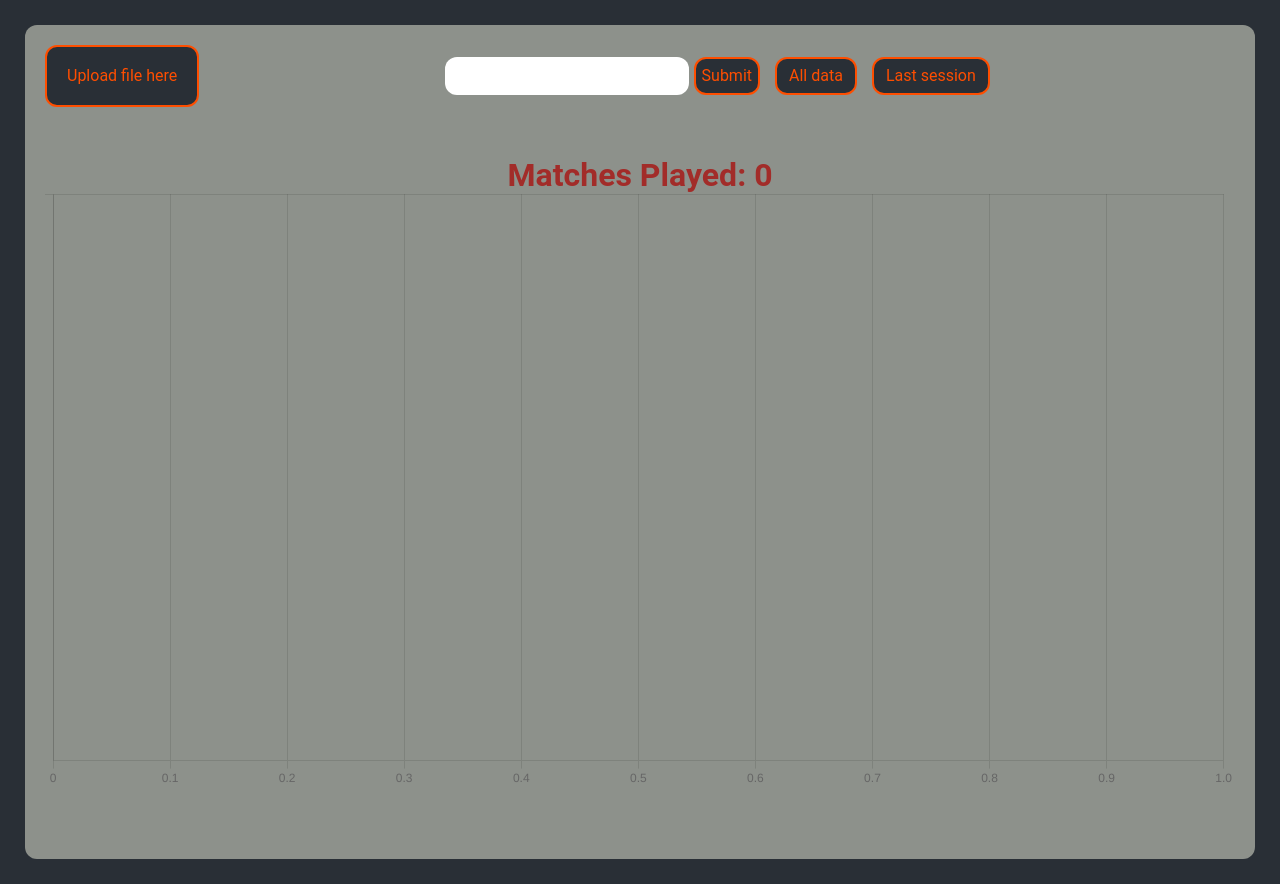
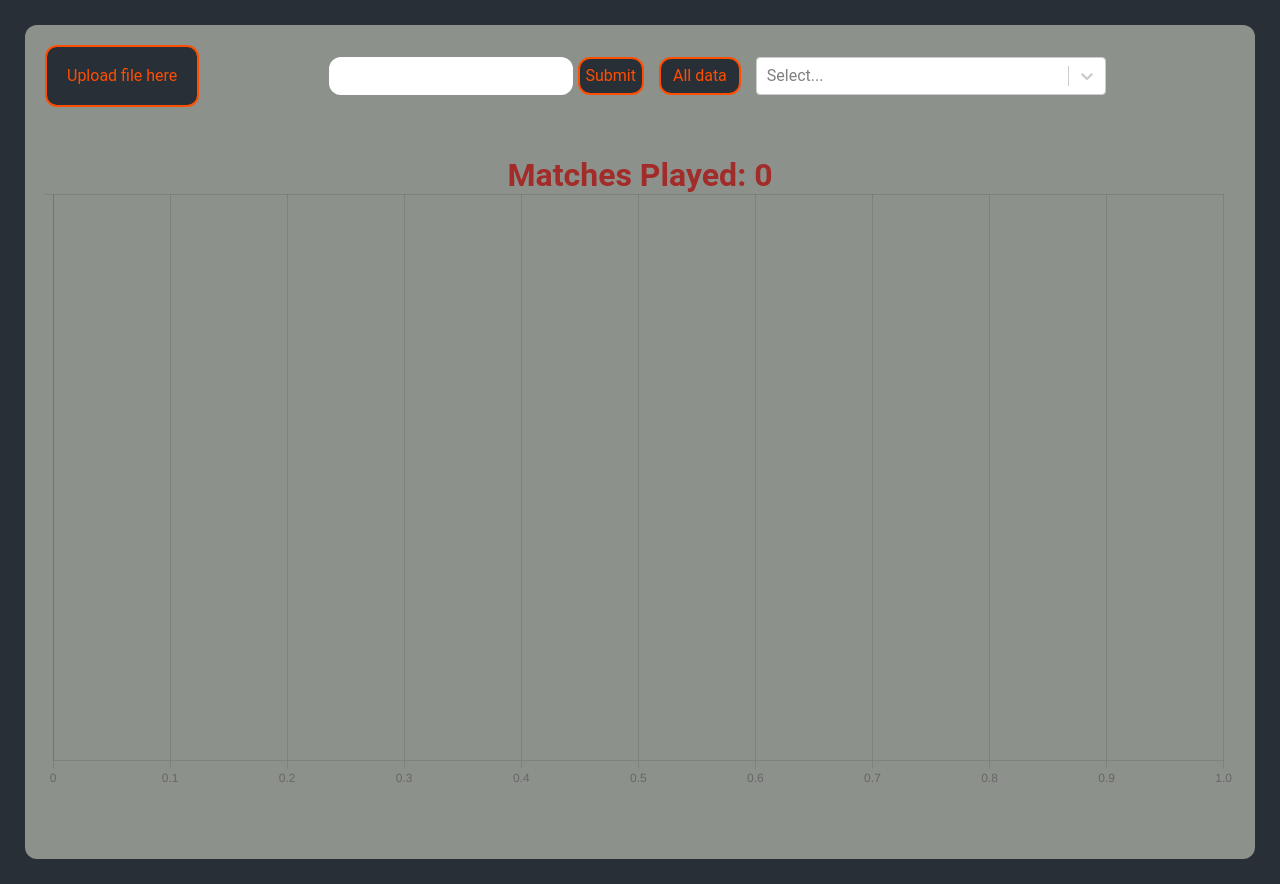
Before and after one commit to erom-dm/arena-stat-parser, a React (Create React App) app: page / in a window 1280 px wide. Built offline with nearby package versions, Linux system fonts and the light colour scheme; the HTML template or start-up script is replaced by a standard one.

Commit message:
Session Select component

```diff
--- a/src/Types/ArenaTypes.tsx
+++ b/src/Types/ArenaTypes.tsx
@@ -102,3 +102,8 @@ export type CharnameFormData = {
 export type MatchSessions = {
   [Key: number]: ArenaMatch[];
 };
+
+export type SessionSelectOption = {
+  value: number;
+  label: string;
+};
--- a/src/components/Dashboard.tsx
+++ b/src/components/Dashboard.tsx
@@ -1,6 +1,7 @@
 import React, { useEffect, useState } from "react";
 import { useForm } from "react-hook-form";
 import UploadArea from "./UploadArea";
+import Select from "react-select";
 import {
   INSTANCE_DATA,
   localStorageToState,
@@ -19,6 +20,7 @@ import {
   filterArenaMatches,
 } from "../utils/dataSetHelpers";
 import { getSessions } from "../utils/dateManagement";
+import SessionSelect from "./SessionSelect";
 
 export type dashboardProps = {
   className?: string;
@@ -75,10 +77,14 @@ const Dashboard: React.FC<dashboardProps> = (props) => {
               Submit
             </button>
           </form>
-          <div className="dashboard__filters-btn" onClick={() => {}}>
-            All data
-          </div>
-          <div className="dashboard__filters-btn">Last session</div>
+          {sessionData && (
+            <>
+              <div className="dashboard__filters-btn" onClick={() => {}}>
+                All data
+              </div>
+              <SessionSelect sessionData={sessionData} />
+            </>
+          )}
         </div>
       </div>
       {matchData && (
--- /dev/null
+++ b/src/components/SessionSelect.tsx
@@ -0,0 +1,38 @@
+import React from "react";
+import { MatchSessions, SessionSelectOption } from "../Types/ArenaTypes";
+import Select from "react-select";
+import dayjs from "dayjs";
+
+export type sessionSelectProps = {
+  sessionData: MatchSessions;
+};
+
+const SessionSelect: React.FC<sessionSelectProps> = ({ sessionData }) => {
+  const sessionKeys: string[] = Object.getOwnPropertyNames(sessionData);
+  const sessionOptions: SessionSelectOption[] = [];
+
+  sessionKeys.forEach((key, idx) => {
+    const timestamp: number = Number(key);
+    const formattedData: string = dayjs
+      .unix(timestamp)
+      .format("HH:mm - DD/MM/YY");
+    const sessionOption = {
+      value: timestamp,
+      label: `Session ${idx + 1}, @ ${formattedData}`,
+    };
+    sessionOptions.push(sessionOption);
+  });
+  sessionOptions.push({ value: 0, label: "All Data" });
+  sessionOptions.reverse();
+
+  return (
+    <Select
+      className={"session-select"}
+      classNamePrefix={"session-select"}
+      options={sessionOptions}
+      isMulti
+    />
+  );
+};
+
+export default SessionSelect;
--- /dev/null
+++ b/src/styles/_session-select.scss
@@ -0,0 +1,10 @@
+.session-select {
+  margin: 0 0 0 15px;
+  width: 350px;
+  max-height: 62px;
+
+  &__control {
+    max-height: 62px;
+    overflow-y: scroll;
+  }
+}
--- a/src/styles/index.scss
+++ b/src/styles/index.scss
@@ -2,6 +2,7 @@
 @import "mixins";
 @import "upload-area";
 @import "dashboard";
+@import "session-select";
 
 html, body, #root {
   height: 100%;
```
